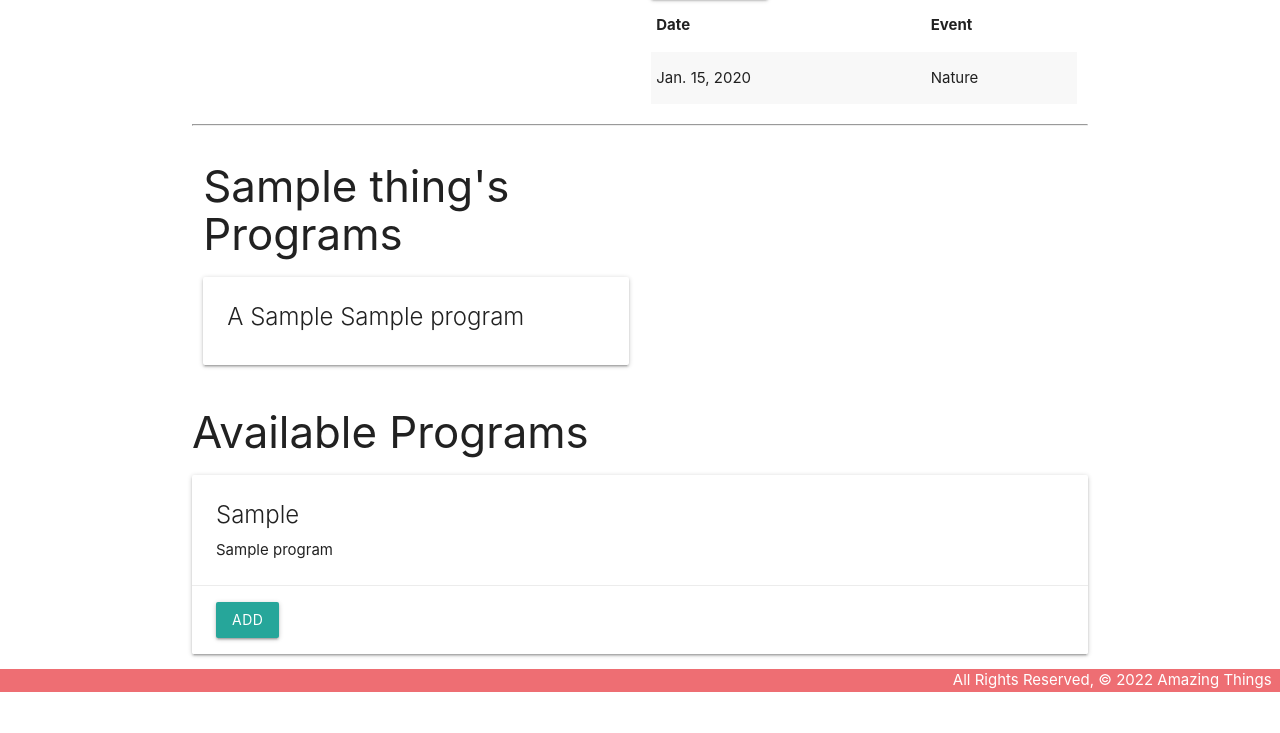
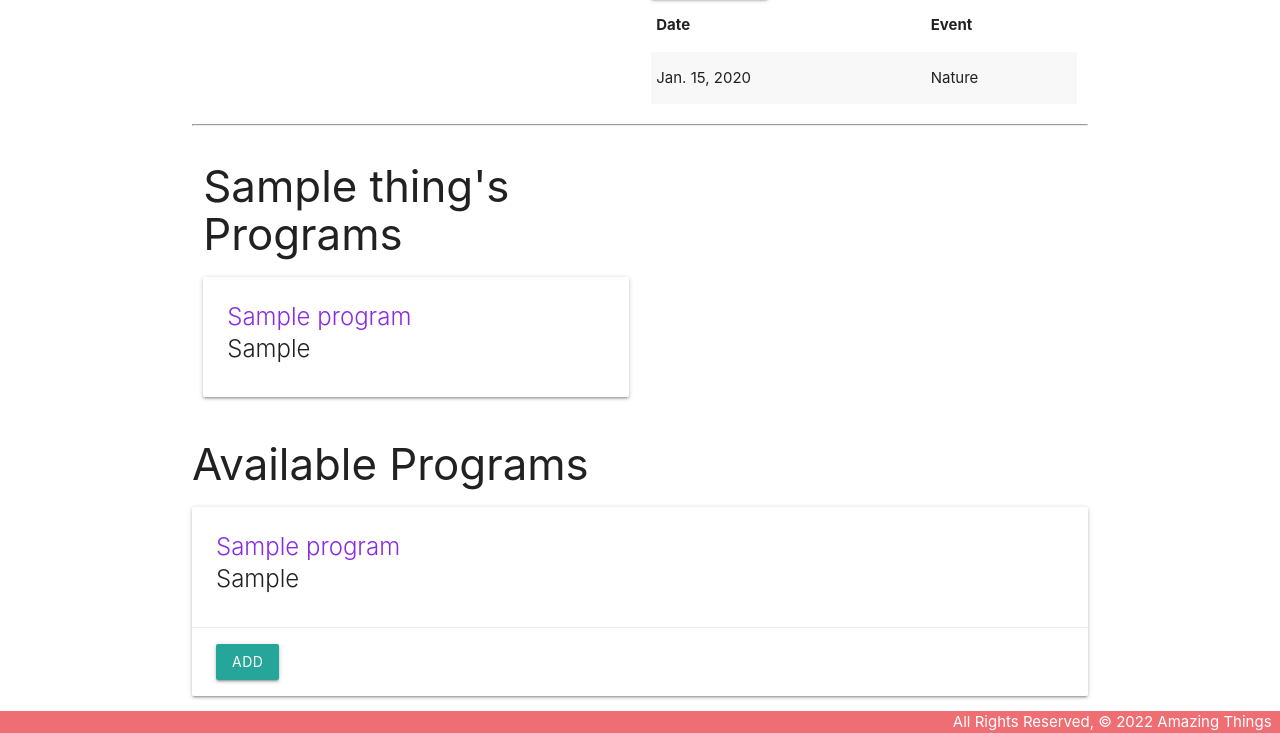
Before and after one commit to rthompson17/AmazingThings, a Django app: template main_app/templates/amazingthings/detail.html in a window 1280 px wide. Shown: the part 427-1160 px from the top of the page. Before the commit the page ends 1119 px from the top, so only its background shows below. Run offline with Django 4.2, Linux system fonts and the light colour scheme; the template is opened without the code that fills it: values that come from a table or form of the project are taken from there, others are empty; tables that the repository leaves empty hold one stand-in row (values such as "Sample post").

Commit message:
added a few things and programs

```diff
--- a/main_app/templates/about.html
+++ b/main_app/templates/about.html
@@ -3,6 +3,6 @@
 
 <h1>About Amazing Things</h1>
 <hr />
-<p>Explore the world's most amazing things you never knew actually exist!</p>
+<p>Explore the world's most amazing things!</p>
 
 {% endblock %}
--- a/main_app/templates/amazingthings/detail.html
+++ b/main_app/templates/amazingthings/detail.html
@@ -55,8 +55,9 @@
         <div class="card">
           <div class="card-content">
             <span class="card-title">
-              A <span style="color: {{ program.kind }}">{{ program.kind }}</span> {{ program.name }}
-            </span>
+                <span style="color:blueviolet">{{ program.name }}</span>
+                <p>{{ program.kind }}</p>
+              </span>
           </div>
         </div>
       {% endfor %}
@@ -73,7 +74,8 @@
         <div class="card">
           <div class="card-content">
             <span class="card-title">
-              <span">{{ program.kind }}</span> {{ program.name }}
+              <span style="color:blueviolet">{{ program.name }}</span>
+              <p>{{ program.kind }}</p>
             </span>
           </div>
           <div class="card-action">
--- a/main_app/templates/amazingthings/index.html
+++ b/main_app/templates/amazingthings/index.html
@@ -7,7 +7,7 @@
   <div class="card">
       <a href="{% url 'detail' amazingthing.id %}">
       <div class="card-content">
-      <span class="card-title">{{ amazingthing.name }}</span>
+      <span style="color:green" class="card-title">{{ amazingthing.name }}</span>
       <h6>Location: {{ amazingthing.location }}</h6>
       <p><strong>How many years has it been there? </strong> {{ amazingthing.age }}</p>
       <p><strong>What is it?</strong> {{ amazingthing.description }}</p>
--- a/main_app/templates/main_app/program_list.html
+++ b/main_app/templates/main_app/program_list.html
@@ -8,7 +8,7 @@
     <div class="card">
         <div class="card-content">
             <span class="card-title">{{ program.name }}</span>
-            <p>Kind: {{ program.color }}</p>
+            <p>Kind: {{ program.kind }}</p>
         </div>
     </div>
   </a>
```
Also changed, not shown: main_app/templates/main_app/thing_form.html (+3 -4 lines), main_app/views.py (+0 -13 lines).
